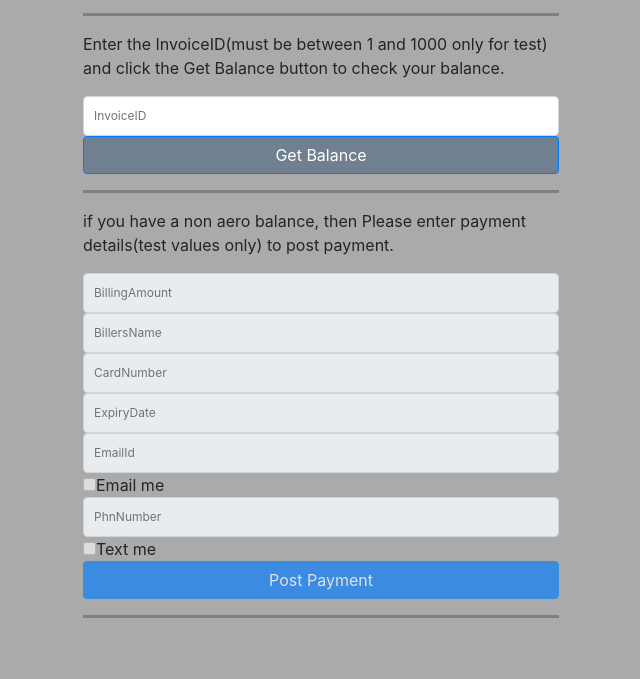
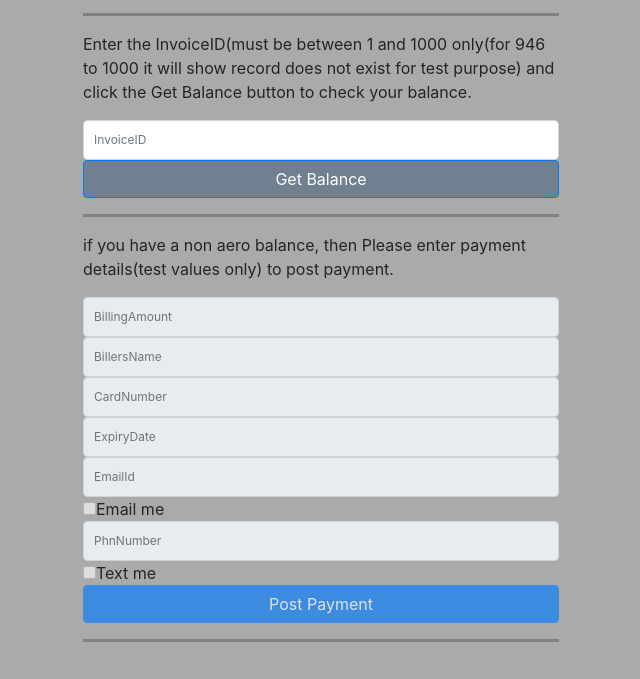
Before and after one commit to naeemmohd/serverless, a plain HTML site: page serverless002-paymentserviceplusalerts-using-s3lambdadynamodbstopfunctions/website/index.html in a window 1280 px wide. Shown: the part 64-743 px from the top of the page, without its empty margins (319-959 px from the left). Drawn offline with nearby package versions, Linux system fonts and the light colour scheme.

Commit message:
updating index .html for data

```diff
--- a/serverless002-paymentserviceplusalerts-using-s3lambdadynamodbstopfunctions/website/index.html
+++ b/serverless002-paymentserviceplusalerts-using-s3lambdadynamodbstopfunctions/website/index.html
@@ -13,7 +13,7 @@
       <form class="form-payments">
         <h2 class="form-payments-heading">Payments Processor & Alerts Mgr</h2>
         <hr>
-        <p>Enter the InvoiceID(must be between 1 and 1000 only for test) and click the Get Balance button to check your balance.</p>
+        <p>Enter the InvoiceID(must be between 1 and 1000 only(for 946 to 1000 it will show record does not exist for test purpose) and click the Get Balance button to check your balance.</p>
         <label for="InvoiceID" class="sr-only">InvoiceID</label>
         <input type="email" id="InvoiceID" class="form-control" placeholder="InvoiceID">
         <button id="getBalanceButton" class="btn btn-md btn-primary btn-block" type="submit">Get Balance</button>
```
